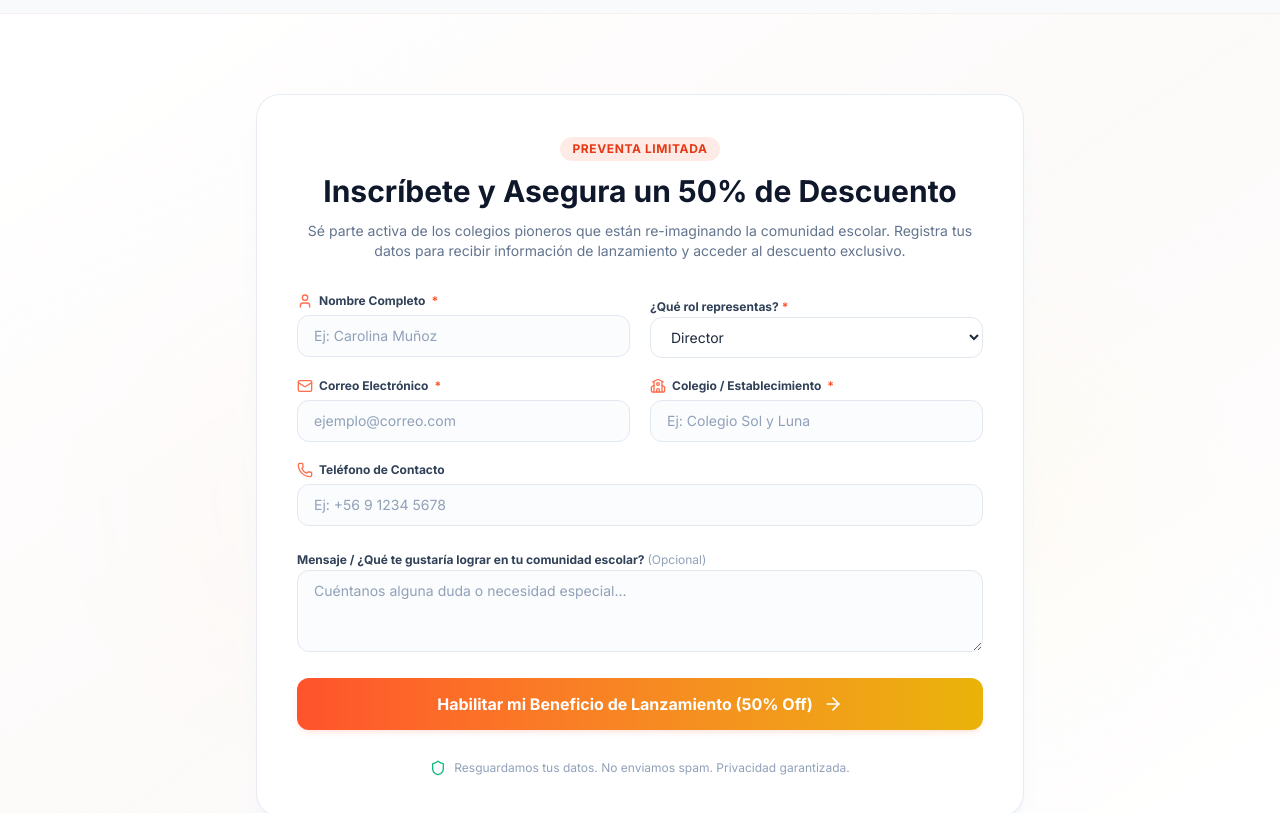
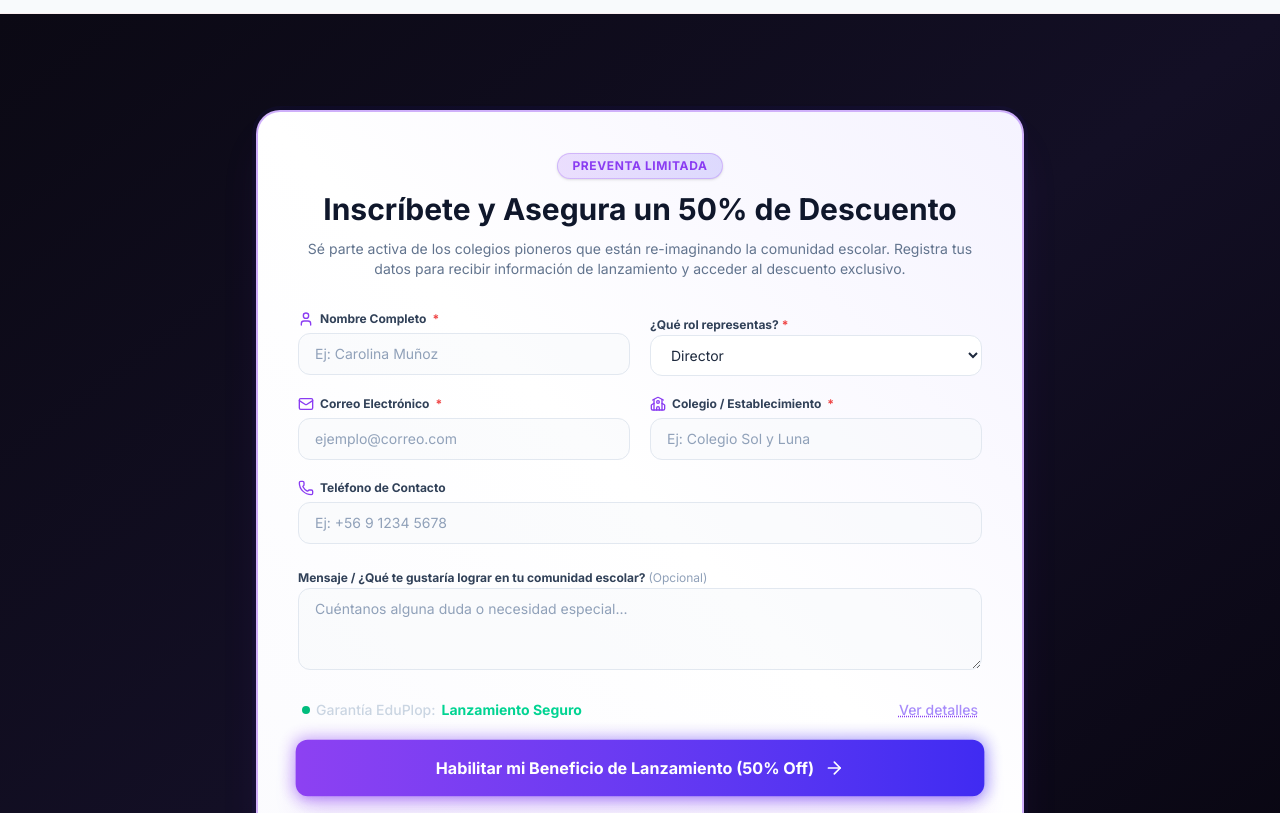
Before and after one commit to andresdavidfr-tech/Eduplop-Web, a React (Vite) app: page / in a window 1280 px wide. Shown: the part 4260-5073 px from the top of the page. Built offline with nearby package versions, Linux system fonts and the light colour scheme.

Commit message:
feat: add Google Ads tracking and update UI theme
Integrate Google Tag Manager for conversion tracking on lead generation and update the registration section with a new dark theme design.

```diff
--- a/src/components/RegistrationForm.tsx
+++ b/src/components/RegistrationForm.tsx
@@ -126,6 +126,26 @@ export default function RegistrationForm({ onLeadAdded }: RegistrationFormProps)
 
         setSuccessLead(fallbackLead);
         if (onLeadAdded) onLeadAdded();
+
+        // Modificar el hash de la URL para facilitar el trackeo en Google Ads y GA4 como un pageview virtual (#gracias)
+        if (typeof window !== "undefined") {
+          window.location.hash = "#gracias";
+
+          // Disparar evento de conversión estándar en gtag si está configurado en el sitio
+          if ((window as any).gtag) {
+            try {
+              (window as any).gtag("event", "generate_lead", {
+                event_category: "engagement",
+                event_label: "Registro de Preventa EduPlop",
+                value: 1.0,
+                currency: "USD"
+              });
+              console.log("⚡ Evento gtag 'generate_lead' disparado con éxito.");
+            } catch (gtagErr) {
+              console.error("Error al disparar evento gtag:", gtagErr);
+            }
+          }
+        }
       } catch (fallbackErr: any) {
         console.error("❌ El fallback directo también ha fallado:", fallbackErr);
         setError("Ocurrió un error al procesar tu solicitud. Prueba de nuevo.");
@@ -143,11 +163,11 @@ export default function RegistrationForm({ onLeadAdded }: RegistrationFormProps)
   };
 
   return (
-    <section id="pre-sale" className="py-20 relative bg-gradient-to-br from-white via-coral-50/20 to-white overflow-hidden">
+    <section id="pre-sale" className="py-24 relative bg-gradient-to-br from-[#0B0914] via-[#130F25] to-[#080610] overflow-hidden">
 
       {/* Decorative Blur Orbs */}
-      <div className="absolute top-1/3 left-1/10 w-96 h-96 bg-coral-400/5 rounded-full blur-3xl -z-10 animate-pulse"></div>
-      <div className="absolute bottom-1/4 right-1/10 w-80 h-80 bg-amber-400/5 rounded-full blur-3xl -z-10"></div>
+      <div className="absolute top-1/4 left-1/12 w-96 h-96 bg-indigo-500/10 rounded-full blur-3xl -z-10 animate-pulse"></div>
+      <div className="absolute bottom-1/4 right-1/12 w-85 h-85 bg-violet-500/10 rounded-full blur-3xl -z-10"></div>
 
       <div className="mx-auto max-w-7xl px-4 sm:px-6 lg:px-8">
         <div id="pre-sale-form" className="mx-auto max-w-3xl">
@@ -162,11 +182,11 @@ export default function RegistrationForm({ onLeadAdded }: RegistrationFormProps)
                 animate={{ opacity: 1, scale: 1 }}
                 exit={{ opacity: 0, scale: 0.98 }}
                 transition={{ duration: 0.4 }}
-                className="bg-white rounded-3xl border border-slate-200/80 p-6 sm:p-10 shadow-xl shadow-slate-100"
+                className="bg-gradient-to-tr from-[#fbfbfe] via-white to-[#f5f3ff] rounded-3xl border-2 border-[#8a3cf2]/40 p-6 sm:p-10 shadow-2xl shadow-[#8a3cf2]/10 relative overflow-hidden ring-4 ring-[#3b26f2]/5"
               >
                 {/* Heading inside form container */}
                 <div className="text-center space-y-3 mb-8">
-                  <span className="inline-flex items-center gap-1.5 rounded-full bg-coral-100 text-coral-600 px-3 py-1 text-xs font-bold uppercase tracking-wider">
+                  <span className="inline-flex items-center gap-1.5 rounded-full bg-gradient-to-r from-[#8A3CF2]/15 to-[#3B26F2]/15 text-[#8A3CF2] border border-[#8a3cf2]/25 px-3.5 py-1 text-xs font-bold uppercase tracking-wider shadow-sm">
                     Preventa Limitada
                   </span>
                   <h3 className="text-2xl font-extrabold text-slate-900 sm:text-3xl">
@@ -184,7 +204,7 @@ export default function RegistrationForm({ onLeadAdded }: RegistrationFormProps)
                     {/* Name field */}
                     <div className="space-y-1.5">
                       <label className="text-xs font-bold text-slate-700 flex items-center gap-1.5">
-                        <User className="h-4 w-4 text-coral-400" /> Nombre Completo <span className="text-coral-500">*</span>
+                        <User className="h-4 w-4 text-[#8A3CF2]" /> Nombre Completo <span className="text-[#EF4444]">*</span>
                       </label>
                       <input
                         type="text"
@@ -192,19 +212,19 @@ export default function RegistrationForm({ onLeadAdded }: RegistrationFormProps)
                         value={name}
                         onChange={(e) => setName(e.target.value)}
                         placeholder="Ej: Carolina Muñoz"
-                        className="w-full rounded-xl border border-slate-200 bg-slate-50/50 px-4 py-2.5 text-sm text-slate-800 placeholder:text-slate-400 focus:outline-hidden focus:border-coral-400 focus:bg-white focus:ring-1 focus:ring-coral-400 transition"
+                        className="w-full rounded-xl border border-slate-200 bg-slate-50/50 px-4 py-2.5 text-sm text-slate-800 placeholder:text-slate-400 focus:outline-hidden focus:border-[#8A3CF2] focus:bg-white focus:ring-1 focus:ring-[#8A3CF2] transition"
                       />
                     </div>
 
                     {/* Choose Role */}
                     <div className="space-y-1.5">
                       <label className="text-xs font-bold text-slate-700">
-                        ¿Qué rol representas? <span className="text-coral-500">*</span>
+                        ¿Qué rol representas? <span className="text-[#EF4444]">*</span>
                       </label>
                       <select
                         value={role}
                         onChange={(e) => setRole(e.target.value)}
-                        className="w-full rounded-xl border border-slate-200 bg-white px-4 py-2.5 text-sm text-slate-800 focus:outline-hidden focus:border-coral-400 focus:ring-1 focus:ring-coral-400 transition"
+                        className="w-full rounded-xl border border-slate-200 bg-white px-4 py-2.5 text-sm text-slate-800 focus:outline-hidden focus:border-[#8A3CF2] focus:ring-1 focus:ring-[#8A3CF2] transition"
                       >
                         {roles.map((r) => (
                           <option key={r} value={r}>
@@ -217,7 +237,7 @@ export default function RegistrationForm({ onLeadAdded }: RegistrationFormProps)
                     {/* Email field */}
                     <div className="space-y-1.5">
                       <label className="text-xs font-bold text-slate-700 flex items-center gap-1.5">
-                        <Mail className="h-4 w-4 text-coral-400" /> Correo Electrónico <span className="text-coral-500">*</span>
+                        <Mail className="h-4 w-4 text-[#8A3CF2]" /> Correo Electrónico <span className="text-[#EF4444]">*</span>
                       </label>
                       <input
                         type="email"
@@ -225,14 +245,14 @@ export default function RegistrationForm({ onLeadAdded }: RegistrationFormProps)
                         value={email}
                         onChange={(e) => setEmail(e.target.value)}
                         placeholder="ejemplo@correo.com"
-                        className="w-full rounded-xl border border-slate-200 bg-slate-50/50 px-4 py-2.5 text-sm text-slate-800 placeholder:text-slate-400 focus:outline-hidden focus:border-coral-400 focus:bg-white focus:ring-1 focus:ring-coral-400 transition"
+                        className="w-full rounded-xl border border-slate-200 bg-slate-50/50 px-4 py-2.5 text-sm text-slate-800 placeholder:text-slate-400 focus:outline-hidden focus:border-[#8A3CF2] focus:bg-white focus:ring-1 focus:ring-[#8A3CF2] transition"
                       />
                     </div>
 
                     {/* School Name */}
                     <div className="space-y-1.5">
                       <label className="text-xs font-bold text-slate-700 flex items-center gap-1.5">
-                        <School className="h-4 w-4 text-coral-400" /> Colegio / Establecimiento <span className="text-coral-500">*</span>
+                        <School className="h-4 w-4 text-[#8A3CF2]" /> Colegio / Establecimiento <span className="text-[#EF4444]">*</span>
                       </label>
                       <input
                         type="text"
@@ -240,7 +260,7 @@ export default function RegistrationForm({ onLeadAdded }: RegistrationFormProps)
                         value={school}
                         onChange={(e) => setSchool(e.target.value)}
                         placeholder="Ej: Colegio Sol y Luna"
-                        className="w-full rounded-xl border border-slate-200 bg-slate-50/50 px-4 py-2.5 text-sm text-slate-800 placeholder:text-slate-400 focus:outline-hidden focus:border-coral-400 focus:bg-white focus:ring-1 focus:ring-coral-400 transition"
+                        className="w-full rounded-xl border border-slate-200 bg-slate-50/50 px-4 py-2.5 text-sm text-slate-800 placeholder:text-slate-400 focus:outline-hidden focus:border-[#8A3CF2] focus:bg-white focus:ring-1 focus:ring-[#8A3CF2] transition"
                       />
                     </div>
                   </div>
@@ -248,14 +268,14 @@ export default function RegistrationForm({ onLeadAdded }: RegistrationFormProps)
                   {/* Phone field */}
                   <div className="space-y-1.5">
                     <label className="text-xs font-bold text-slate-700 flex items-center gap-1.5">
-                      <Phone className="h-4 w-4 text-coral-400" /> Teléfono de Contacto
+                      <Phone className="h-4 w-4 text-[#8A3CF2]" /> Teléfono de Contacto
                     </label>
                     <input
                       type="tel"
                       value={phone}
                       onChange={(e) => setPhone(e.target.value)}
                       placeholder="Ej: +56 9 1234 5678"
-                      className="w-full rounded-xl border border-slate-200 bg-slate-50/50 px-4 py-2.5 text-sm text-slate-800 placeholder:text-slate-400 focus:outline-hidden focus:border-coral-400 focus:bg-white focus:ring-1 focus:ring-coral-400 transition"
+                      className="w-full rounded-xl border border-slate-200 bg-slate-50/50 px-4 py-2.5 text-sm text-slate-800 placeholder:text-slate-400 focus:outline-hidden focus:border-[#8A3CF2] focus:bg-white focus:ring-1 focus:ring-[#8A3CF2] transition"
                     />
                   </div>
 
@@ -269,7 +289,7 @@ export default function RegistrationForm({ onLeadAdded }: RegistrationFormProps)
                       value={message}
                       onChange={(e) => setMessage(e.target.value)}
                       placeholder="Cuéntanos alguna duda o necesidad especial..."
-                      className="w-full rounded-xl border border-slate-200 bg-slate-50/50 px-4 py-2.5 text-sm text-slate-800 placeholder:text-slate-400 focus:outline-hidden focus:border-coral-400 focus:bg-white focus:ring-1 focus:ring-coral-400 transition"
+                      className="w-full rounded-xl border border-slate-200 bg-slate-50/50 px-4 py-2.5 text-sm text-slate-800 placeholder:text-slate-400 focus:outline-hidden focus:border-[#8A3CF2] focus:bg-white focus:ring-1 focus:ring-[#8A3CF2] transition"
                     />
                   </div>
 
@@ -280,15 +300,53 @@ export default function RegistrationForm({ onLeadAdded }: RegistrationFormProps)
                     </div>
                   )}
 
-                  {/* Submit Button */}
+                  {/* Tooltip Informativo / Estado de Beneficio */}
+                  <div className="flex items-center justify-between px-1 text-xs text-indigo-300 md:text-sm font-medium pt-1">
+                    <div className="flex items-center gap-1.5">
+                      <span className="relative flex h-2 w-2">
+                        <span className="animate-ping absolute inline-flex h-full w-full rounded-full bg-emerald-400 opacity-75"></span>
+                        <span className="relative inline-flex rounded-full h-2 w-2 bg-emerald-500"></span>
+                      </span>
+                      <span className="text-slate-300">Garantía EduPlop:</span>
+                      <span className="text-emerald-400 font-bold">Lanzamiento Seguro</span>
+                    </div>
+                    <div className="group relative cursor-help flex items-center gap-1">
+                      <span className="text-[#A78BFA] hover:text-[#C084FC] underline decoration-dotted decoration-[#8A3CF2] transition">
+                        Ver detalles
+                      </span>
+                      {/* Interactive Floating Tooltip */}
+                      <span className="absolute bottom-full right-0 mb-2 w-64 p-3 bg-slate-900 border border-[#8A3CF2]/40 rounded-xl shadow-2xl text-xs text-slate-200 opacity-0 group-hover:opacity-100 transition-all duration-200 pointer-events-none z-20 leading-relaxed font-normal">
+                        🎁 <strong className="text-[#A78BFA]">50% OFF para Colegios Pioneros</strong>. Tu registro reserva el precio preferencial para toda la vida de tu licencia. ¡Sin costo de activación!
+                      </span>
+                    </div>
+                  </div>
+
+                  {/* Submit Button with Pulsing Micro-Animation */}
+                  <motion.div
+                    className="relative"
+                    whileHover={{ scale: 1.01 }}
+                    whileTap={{ scale: 0.99 }}
+                    animate={{
+                      scale: [1, 1.01, 1],
+                    }}
+                    transition={{
+                      repeat: Infinity,
+                      duration: 3,
+                      ease: "easeInOut",
+                    }}
+                  >
                     <button
                       type="submit"
                       disabled={isLoading}
-                    className="w-full cursor-pointer flex items-center justify-center gap-2.5 rounded-xl bg-gradient-to-r from-coral-500 to-amber-500 py-3.5 text-base font-bold text-white hover:brightness-105 shadow-md shadow-coral-500/10 transition duration-150"
+                      className="w-full cursor-pointer flex items-center justify-center gap-2.5 rounded-xl bg-gradient-to-r from-[#8A3CF2] to-[#3B26F2] py-4 text-base font-bold text-white hover:brightness-110 shadow-xl shadow-[#8A3CF2]/20 transition-all duration-200 relative overflow-hidden"
                     >
+                      <span className="absolute inset-0 bg-white/5 animate-pulse" />
                       {isLoading ? "Procesando Registro..." : "Habilitar mi Beneficio de Lanzamiento (50% Off)"}
                       <ArrowRight className="h-5 w-5" />
                     </button>
+                    {/* Pulsing ring around the button to guide focus */}
+                    <div className="absolute -inset-0.5 rounded-xl bg-gradient-to-r from-[#8A3CF2] to-[#3B26F2] opacity-25 blur-sm animate-pulse -z-10 pointer-events-none" />
+                  </motion.div>
 
                   <div className="flex items-center justify-center gap-2 text-slate-400 text-xs text-center pt-2.5">
                     <Shield className="h-4 w-4 text-mint-500" />
```
Also changed, not shown: index.html (+9 -0 lines). Lines whose indentation alone changed are shown as unchanged.
